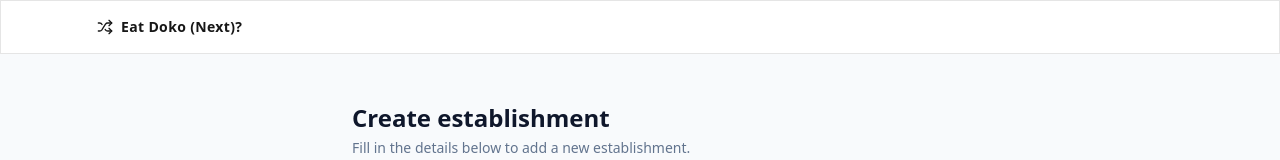
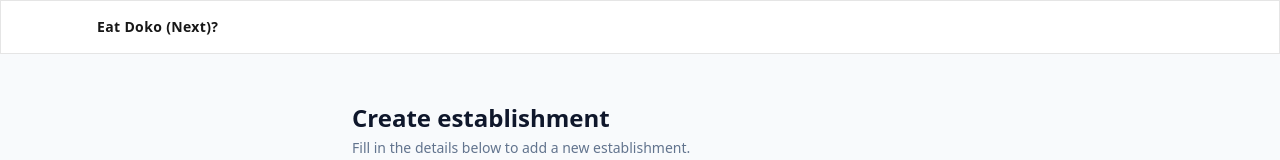
Before and after one commit to virayuth4/funapp, a Next.js app: page /admin/establishments/add in a window 1280 px wide. Shown: the top 160 px of the page. Built offline with nearby package versions, Linux system fonts and the light colour scheme.

Commit message:
update view fullscreen

```diff
--- a/app/Components/cafeDetailsModal.jsx
+++ b/app/Components/cafeDetailsModal.jsx
@@ -214,7 +214,7 @@ export default function CafeDetailModal({
       )}
 
       {/* Full screen indicator */}
-      <div className="pointer-events-none absolute bottom-5 left-1/2 -translate-x-1/2 flex items-center justify-center gap-1.5 px-3 py-1.5 rounded-full bg-black/65 backdrop-blur-sm border border-white/10 text-white text-[10px] font-semibold shadow-lg">
+      <div className="pointer-events-none absolute bottom-1 left-1/2 -translate-x-1/2 flex items-center justify-center gap-1.5 px-3 py-1.5 rounded-full bg-black/65 backdrop-blur-sm border border-white/10 text-white text-[10px] font-semibold shadow-lg">
         <Maximize2 size={13} strokeWidth={2} />
         <span>View full screen</span>
       </div>
--- a/app/Components/navigation.jsx
+++ b/app/Components/navigation.jsx
@@ -15,7 +15,12 @@ export default function Navigation() {
 });
 
   return (
-    <nav className="w-full max-w-full ">
+    <nav
+  style={{
+    backgroundColor: isHome ? "#0d0f12" : "#fff",
+  }}
+  className="w-full max-w-full"
+>
      <div
   className={`flex items-center justify-between p-4 md:px-24 border shadow-lg ${
     isHome
@@ -33,7 +38,7 @@ export default function Navigation() {
               : "text-neutral-900 hover:text-amber-500"
           }`}
         >
-          <Shuffle size={16} />
+
           <span>Eat Doko (Next)?</span>
         </Link>
 
```
